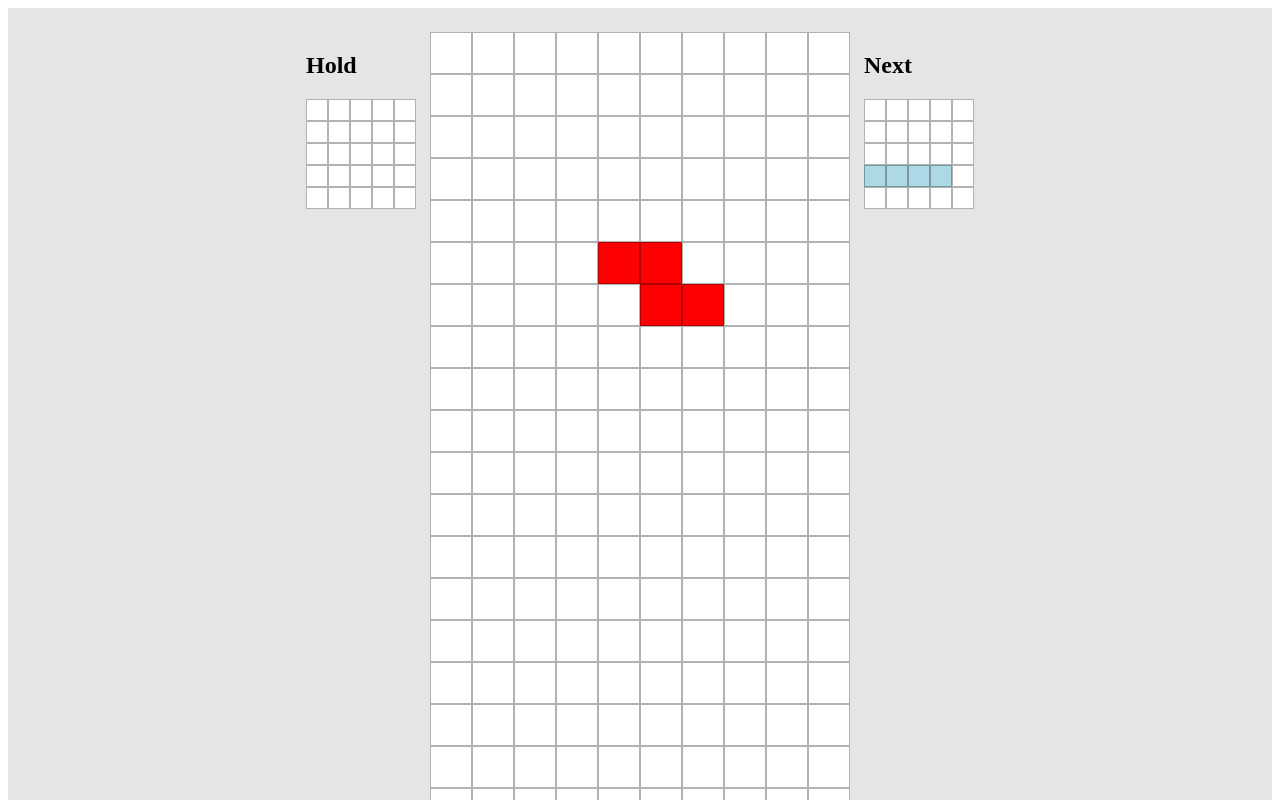
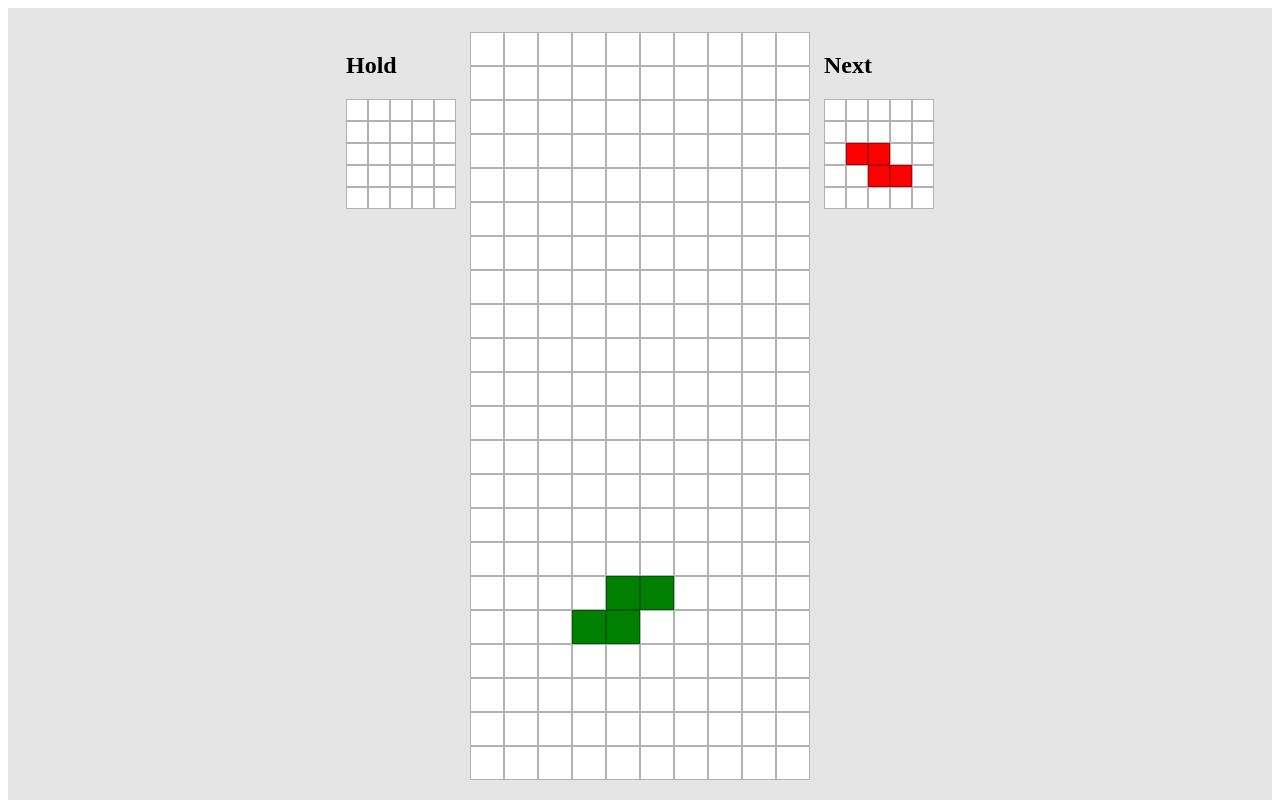
Before and after one commit to abetomoki0420/vue-tetris-challenge, a Vue app: page / in a window 1280 px wide. Shown: the top 800 px of the page. Built offline with nearby package versions, Linux system fonts and the light colour scheme.

Commit message:
feat: adjust styling

```diff
--- a/src/App.vue
+++ b/src/App.vue
@@ -1,5 +1,5 @@
 <template>
-  <Tetris id="tetris"/>
+  <Tetris/>
 </template>
 
 <script lang="ts">
--- a/src/components/Tetris.vue
+++ b/src/components/Tetris.vue
@@ -1,5 +1,7 @@
 <template>
-  <div class="container"
+  <div id="tetris">
+    <div
+      class="container"
       @keyup.left="move('l')"
       @keyup.right="move('r')"
       @keyup.down="fall()"
@@ -11,14 +13,14 @@
         <h2>Hold</h2>
         <div class="row" v-for="row in holdFields">
           <div class="col" v-for="col in row">
-          <div class="nextCell" :class="getStyleByType(col)"/>
+            <div class="nextCell" :class="getStyleByType(col)" />
           </div>
         </div>
       </div>
       <div class="fields">
         <div class="row" v-for="row in fields">
           <div class="col" v-for="col in row">
-          <div class="cell" :class="getStyleByType(col)"/>
+            <div class="cell" :class="getStyleByType(col)" />
           </div>
         </div>
       </div>
@@ -26,51 +28,58 @@
         <h2>Next</h2>
         <div class="row" v-for="row in nextFields">
           <div class="col" v-for="col in row">
-          <div class="nextCell" :class="getStyleByType(col)"/>
+            <div class="nextCell" :class="getStyleByType(col)" />
           </div>
         </div>
+      </div>
+    </div>
+    <div>
+      <div><strong>move</strong> ... arrow key</div>
+      <div><strong>spin</strong> ... space key</div>
+      <div><strong>hold</strong> ... enter key</div>
     </div>
   </div>
 </template>
 
 <script lang="ts">
-import {defineComponent} from 'vue'
+import { defineComponent } from "vue";
 import useTetris from "../composables/tetris";
 
 const getStyleByType = (type: number) => {
   switch (type) {
-    case 1 : {
-      return "yellow"
+    case 1: {
+      return "yellow";
     }
     case 2: {
-      return "green"
+      return "green";
     }
     case 3: {
-      return "blue"
+      return "blue";
     }
-    case 4 : {
-      return "orange"
+    case 4: {
+      return "orange";
     }
-    case 5 : {
-      return "red"
+    case 5: {
+      return "red";
     }
-    case 6 : {
-      return "purple"
+    case 6: {
+      return "purple";
     }
     case 7: {
-      return "lightblue"
+      return "lightblue";
     }
     default: {
-      return ""
+      return "";
     }
   }
-}
+};
 
 export default defineComponent({
   setup() {
-    const {fields,nextFields,holdFields, start, move, fall, spin,hold} = useTetris();
+    const { fields, nextFields, holdFields, start, move, fall, spin, hold } =
+      useTetris();
 
-    start(300)
+    start(300);
 
     return {
       fields,
@@ -80,53 +89,52 @@ export default defineComponent({
       move,
       fall,
       spin,
-      hold
-    }
-  }
-})
-
+      hold,
+    };
+  },
+});
 </script>
 
 <style>
+#tetris {
+}
+
 .container {
   display: flex;
   justify-content: center;
-  height: 100%;
   width: 100%;
-  background: rgba(0,0,0,0.1);
+  background: rgba(0, 0, 0, 0.1);
   padding: 24px;
   box-sizing: border-box;
 }
 
 .container:focus {
-  outline:none;
+  outline: none;
 }
 
 .row,
-.col
-{
+.col {
   display: flex;
 }
 
-.nextFields{
+.nextFields {
   margin-left: 14px;
 }
 
-.holdFields{
+.holdFields {
   margin-right: 14px;
 }
 
 .cell,
-.nextCell
-{
+.nextCell {
   border: 1px solid rgba(0, 0, 0, 0.3);
   box-sizing: content-box;
   background: white;
 }
 
 .cell {
-  width: 40px;
-  height: 40px;
+  width: 32px;
+  height: 32px;
 }
 
 .nextCell {
@@ -139,11 +147,11 @@ export default defineComponent({
 }
 
 .green {
-  background: green
+  background: green;
 }
 
 .blue {
-  background: blue
+  background: blue;
 }
 
 .orange {
@@ -161,5 +169,4 @@ export default defineComponent({
 .lightblue {
   background: lightblue;
 }
-
 </style>
--- a/src/composables/tetris.ts
+++ b/src/composables/tetris.ts
@@ -1,5 +1,5 @@
 import Timer = NodeJS.Timer;
-import { ref, computed } from "vue";
+import { ref, computed , onMounted } from "vue";
 import {
   squareMino,
   tMino,
@@ -14,6 +14,13 @@ import { Mino, MinoType } from "../types/tetris";
 const minos = [squareMino, tMino, jMino, lMino, zMino, sMino, iMino];
 
 const useTetris = () => {
+
+  onMounted( () => {
+    const tetrisEl = document.getElementById('tetris')
+    tetrisEl?.focus();
+  });
+
+
   const currentMino = ref<Mino>(getRandomMino());
   const nextMino = ref<Mino>(getRandomMino());
   const holdMino = ref<Mino | null>(null);
--- a/src/main.ts
+++ b/src/main.ts
@@ -1,3 +1,4 @@
+import "../style.css"
 import { createApp } from 'vue'
 import App from './App.vue'
 
--- /dev/null
+++ b/style.css
@@ -0,0 +1,6 @@
+html,
+body,
+#app{
+    height:100%;
+    overflow: hidden;;
+}
```
Lines whose indentation alone changed are shown as unchanged.
